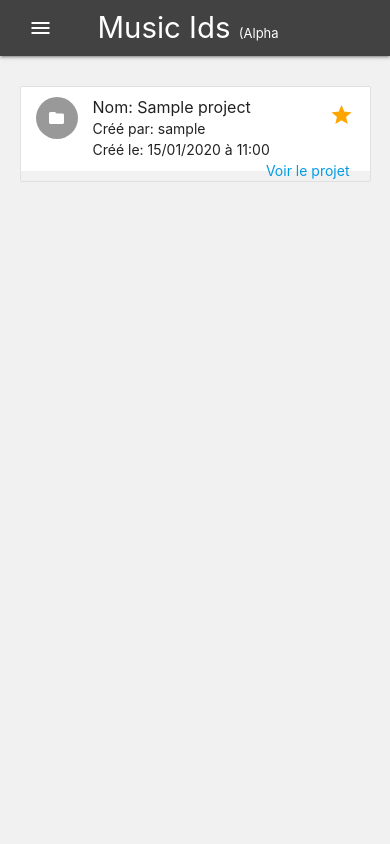
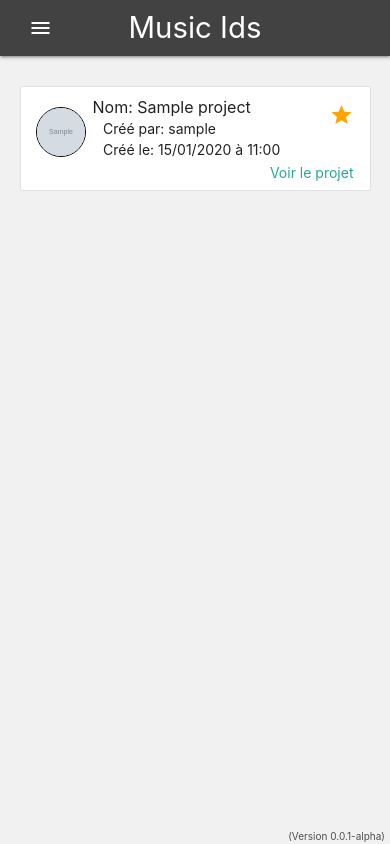
Before and after one commit to Sebastien-M/music_ids, a Django app: page /ideas/ in a window 390 px wide. Run offline with Django 3.2, Linux system fonts and the light colour scheme; a user stored in the database is signed in; tables that the repository leaves empty hold one stand-in row (values such as "Sample post"); grey boxes marked "Sample" are stand-in pictures.

Commit message:
Improved responsiveness Closes GH-30

```diff
--- a/app/static/css/main.css
+++ b/app/static/css/main.css
@@ -63,6 +63,19 @@ body {
     /*transition: background-color 300ms linear;*/
 }
 
+.profile-picture-project {
+    border: 1px solid black;
+    width: 50px!important;
+    height: 50px!important;
+    background-color: white;
+    margin-top: 10px;
+    transition: 0.3s;
+}
+
+.profile-picture-project:hover {
+    background-color: rgb(197, 197, 197);
+}
+
 .fav-star-out {
     transition: 0.3s;
     color: gray;
@@ -80,3 +93,15 @@ body {
 .fav:hover > .fav-star-in {
     color: gray;
 }
+
+.version-footer {
+    font-size: x-small;
+    position: fixed;
+    color: #4f4f4f;
+    bottom: 0;
+    right: 5px;
+}
+
+#main-sentence {
+    font-size: xx-large;
+}
--- a/app/templates/app/base.html
+++ b/app/templates/app/base.html
@@ -14,6 +14,9 @@
 <body>
 {% include "app/includes/navbar.html" %}
 {% block content %}{% endblock %}
+<small class="version-footer">
+    (Version {{ version }}-alpha)
+</small>
 <script src="{% static "js/materialize.min.js" %}"></script>
 </body>
 </html>
--- a/app/templates/app/includes/navbar.html
+++ b/app/templates/app/includes/navbar.html
@@ -2,11 +2,12 @@
 
     <div class="nav-wrapper grey row darken-3">
         <div class="col s12">
-            <a href="{% url "index-view" %}" class="brand-logo">Music Ids
-                <small style="font-size: small">(Alpha
-                    version {{ version }})</small></a>
-            <a href="#" data-target="mobile-demo" class="sidenav-trigger"><i
-                    class="material-icons">menu</i></a>
+            <a href="{% url "index-view" %}" class="brand-logo">Music Ids</a>
+            <a href="#" data-target="mobile-demo"
+               class="sidenav-trigger"
+            style="margin-right: 0">
+                <i class="material-icons">menu</i>
+            </a>
             <ul class="right hide-on-med-and-down">
                 {% if user.is_authenticated %}
                     <li><a href="{% url "ideas-list" %}">Liste Des Projets</a>
@@ -17,7 +18,7 @@
                     </li>
                     <li><a href="#">Trucs utiles</a></li>
                     <li>
-                        <a class="dropdown-trigger" style="min-width: 120px"
+                        <a class="dropdown-trigger"
                            href="#!" data-target="dropdown">
                             <i class="material-icons right">
                                 {% if user.picture %}
@@ -48,12 +49,16 @@
         <li><a href="{% url "ideas-list" %}">Liste Des Projets</a></li>
         <li><a href="{% url "ideas-create" %}">Créer un Projet</a></li>
         <li><a href="badges.html">Trucs utiles</a></li>
+        <li class="divider"></li>
+        <li><a href="#">Mon compte</a></li>
+        <li><a href="{% url "user-logout" %}">Se déconnecter</a></li>
     {% else %}
         <li><a href="{% url "user-create" %}">Créer un compte</a></li>
         <li><a href="{% url "user-login" %}">Se connecter</a></li>
     {% endif %}
 </ul>
-<ul id="dropdown" class="dropdown-content dropdown-auth">
+<ul id="dropdown" class="dropdown-content dropdown-auth"
+    style="min-width: 150px">
     {% if user.is_authenticated %}
         <li><a href="#">Mon compte</a></li>
         <li><a href="{% url "user-logout" %}">Se déconnecter</a></li>
--- a/app/templates/app/pages/project_list.html
+++ b/app/templates/app/pages/project_list.html
@@ -5,21 +5,27 @@
         <ul class="collection">
             {% for project in projects %}
                 <li class="collection-item avatar">
-                    <i class="material-icons circle">folder</i>
+                    <img src="/media/{{ user.picture }}"
+                         alt="Photo du profil"
+                         class="circle profile-picture-project">
                     <span class="title">Nom: {{ project.name }}</span>
-                    <p>Créé par: {{ project.creator.username }} <br>
-                        Créé le: {{ project.created_at|date:"d/m/Y à H:i" }}
-                        <span class="right">
-                            <a href="{% url "ideas-detail" project.slug %}">
-                                Voir le projet
-                            </a>
-                        </span>
-
-                    </p>
+                    <div class="row">
+                        <div class="col s12">
+                            Créé par: {{ project.creator.username }}
+                        </div>
+                        <div class="col m12">
+                            Créé
+                            le: {{ project.created_at|date:"d/m/Y à H:i" }}
+                        </div>
+                    </div>
                     {% is_favorite user project as is_fav %}
                     <a href="{% url "ideas-favorite" slug=project.slug %}"
                        class="secondary-content fav">
                         <i class="material-icons {% if is_fav %}fav-star-in{% else %}fav-star-out{% endif %}">grade</i>
+                    </a>
+                    <a href="{% url "ideas-detail" project.slug %}"
+                       class="secondary-content" style="top:75px">
+                        Voir le projet
                     </a>
                 </li>
 
--- a/app/templates/app/pages/user_login.html
+++ b/app/templates/app/pages/user_login.html
@@ -2,7 +2,7 @@
 {% load materializecss %}
 {% block content %}
     <div class="row" style="margin-top: 5%">
-        <section class="main container main-form col m4 offset-m4">
+        <section class="main container main-form col m4 offset-m4 s10 offset-s1">
             <div class="card">
                 <div class="card-content center row">
                     <form method="POST">
```
Also changed, not shown: app/templates/app/pages/index.html (+4 -4 lines).
